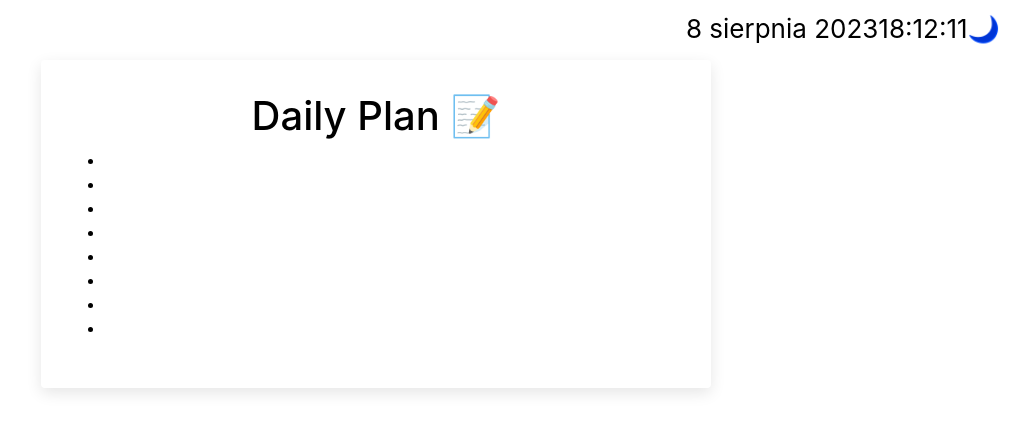
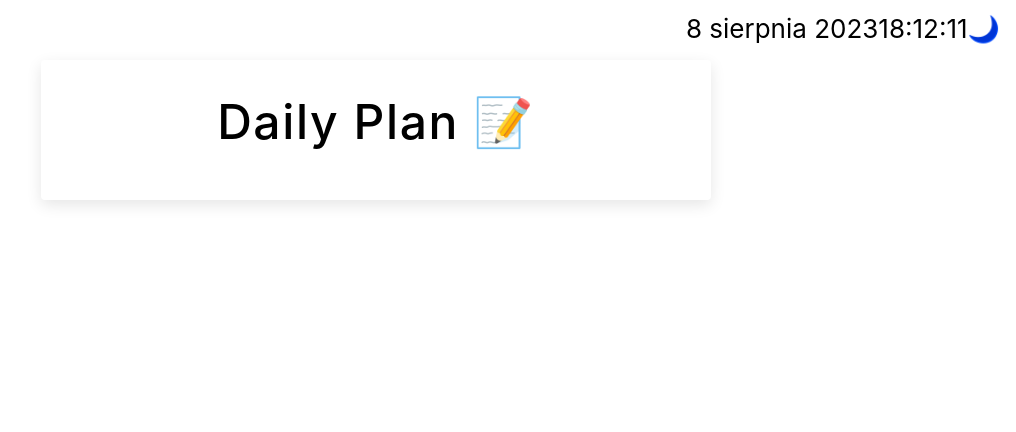
Before and after one commit to Bartek-Wieckowski/react-daily-planner, a React (Create React App) app: page / in a window 1280 px wide. Shown: the top 432 px of the page, without its empty margins (264-1280 px from the left). Built offline with nearby package versions, Linux system fonts and the light colour scheme.

Commit message:
added few basic css

```diff
--- a/src/index.css
+++ b/src/index.css
@@ -28,6 +28,36 @@ code {
   font-family: source-code-pro, Menlo, Monaco, Consolas, 'Courier New',
     monospace;
 }
+ul {
+  list-style-type: none;
+}
+a {
+  text-decoration: none;
+}
+h1,
+h2,
+h3,
+h4 {
+  letter-spacing: var(--spacing);
+  text-transform: capitalize;
+  line-height: 1.25;
+  margin-bottom: 0.75rem;
+}
+h1 {
+  font-size: 3rem;
+}
+h2 {
+  font-size: 2rem;
+}
+h3 {
+  font-size: 1.25rem;
+}
+h4 {
+  font-size: 0.875rem;
+}
+p {
+  margin-bottom: 1.25rem;
+}
 
 .fake-dark-mode {
   filter: invert(100%);
```
